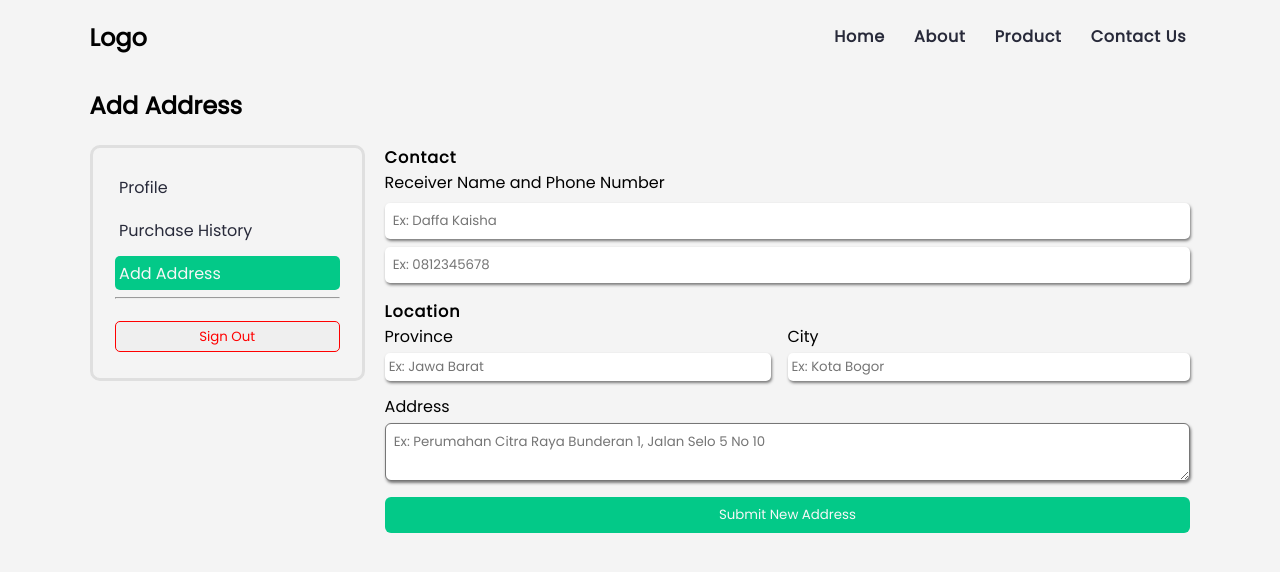
After one commit to VannWasHere/u-toys, a PHP site: page /addAddress.php in a window 1280 px wide. The commit adds this page. Shown: the top 572 px of the page. Run offline with PHP 8.4, Linux system fonts and the light colour scheme; the visitor is signed in with stand-in values (Sample User, id 1); some libraries are stand-ins or nearby versions.

Commit message:
Add All PHP Files and Update Website

```diff
--- a/account.html
+++ b/account.html
@@ -36,7 +36,7 @@
                 <ul id="account-sidebar">
                     <li><a href="" class="active">Profile</a></li>
                     <li><a href="">Purchase History</a></li>
-                    <li><a href="">Add Address</a></li>
+                    <li><a href="addAddress.php">Add Address</a></li>
                 <hr style="margin-top: 3%;">
                 <button type="button" id="signout-sidebar" onclick="location.href = 'index.html'">Sign Out</button>
                 </ul>
--- /dev/null
+++ b/addAddress.php
@@ -0,0 +1,85 @@
+<?php
+session_start();
+include 'component/not_error.php';
+?>
+
+<!DOCTYPE html>
+<html lang="en">
+<head>
+    <meta charset="UTF-8">
+    <meta http-equiv="X-UA-Compatible" content="IE=edge">
+    <meta name="viewport" content="width=device-width, initial-scale=1.0">
+    <title>Template</title>
+
+    <!-- Local CSS -->
+    <link rel="stylesheet" href="css/addAddress.css">
+</head>
+<body>
+
+<?php
+
+include 'component/navigation_bar.php';
+
+?>
+
+    <div class="account-page-container">
+
+        <h2 style="margin-top: 3%; margin-bottom: 2%;">Add Address</h2>
+        <div class="grid-container">
+
+            <!-- First Flex -->
+            <div class="account-page-sidebar">
+                <ul id="account-sidebar">
+                    <li><a href="">Profile</a></li>
+                    <li><a href="">Purchase History</a></li>
+                    <li><a href="addAddress.html" class="active">Add Address</a></li>
+                <hr style="margin-top: 3%;">
+                <button type="button" id="signout-sidebar" onclick="location.href = 'index.html'">Sign Out</button>
+                </ul>
+            </div>
+
+            <div class="add-address-form">
+                <form action="php/addAddress_process.php" method="post">
+                    <div class="input-container">
+                        <h4 class="h4-title">Contact</h4>
+                        <label for="receiver_contact" class="form-label">Receiver Name and Phone Number</label> <br>
+                        <input type="text" class="address-input" name="receiver_name" placeholder="Ex: Daffa Kaisha" required> <br>
+                        <input type="number" class="address-input" name="receiver_number" placeholder="Ex: 0812345678" required> <br>
+                    </div>
+
+                    <div class="location-form-container">
+                        <h4 class="h4-title">Location</h4>
+                        <div class="location-form-grid">
+                            <!-- Left Grid -->
+                            <div class="left-location-form">
+                                <div class="input-container">
+                                    <label for="" class="form-label">Province</label> <br>
+                                    <input type="text" class="address-input" name="receiver_province" placeholder="Ex: Jawa Barat" required> <br>
+                                </div>
+                            </div>
+
+                            <!-- Right Grid -->
+                            <div class="right-location-form">
+                                <div class="input-container">
+                                    <label for="" class="form-label">City</label> <br>
+                                    <input type="text" class="address-input" name="receiver_city" placeholder="Ex: Kota Bogor" required> <br>
+                                </div>
+                            </div>
+                        </div>
+                        <div class="input-container">
+                            <label for="" class="form-label">Address</label>
+                            <textarea name="receiver_address" id="receiver-address" placeholder="Ex: Perumahan Citra Raya Bunderan 1, Jalan Selo 5 No 10"></textarea>
+                            <input style="display: none;" type="text" name="user_id" value="<?php echo $_SESSION['user_id'];?>" hidden>
+                        </div>
+                    </div>
+                    <button type="submit" id="submit-add-address">Submit New Address</button>
+                </form>
+            </div>
+
+        </div>
+    </div>
+    <!-- Javascript Link -->
+    <script src="https://kit.fontawesome.com/e67bdeab51.js" crossorigin="anonymous"></script>
+    <script src="https://code.jquery.com/jquery-3.6.0.min.js"></script>
+</body>
+</html>
--- /dev/null
+++ b/css/1_account_manage.css
@@ -0,0 +1,8 @@
+.navigation-bar-container {
+    margin-top: 20px;
+}
+
+.grid-container {
+    display: flex;
+    flex-direction: row;
+}
--- /dev/null
+++ b/css/addAddress.css
@@ -0,0 +1,68 @@
+@import url('1_global.css');
+@import url('1_navigaton_bar.css');
+@import url('1_account_manage.css');
+
+body {
+    padding-left: 7%;
+    padding-right: 7%;
+}
+
+.add-address-form {
+    flex: 75%;
+    padding-left: 1.8%;
+    width: 100%;
+}
+
+.address-input {
+    width: 100%;
+    padding: 1%;
+    margin-top: 1%;
+    border-radius: 5px;
+    border: none;
+    -moz-box-shadow: 1px 2px 3px rgba(0,0,0,.5);
+    -webkit-box-shadow: 1px 2px 3px rgba(0,0,0,.5);
+    box-shadow: 1px 2px 3px rgba(0,0,0,.5);
+}
+
+.h4-title {
+    letter-spacing: 1px;
+}
+
+.input-container:not(:nth-child(1)) {
+    margin-top: 1.5%;
+}
+
+.location-form-container {
+    margin-top: 2%;
+}
+
+.location-form-grid {
+    display: grid;
+    grid-template-columns: auto auto;
+    width: 100%;
+}
+
+.left-location-form>.input-container>.address-input {
+    width: 96%;
+}
+
+#receiver-address{
+    width: 100%;
+    margin-top: 0.6%;
+    padding: 1%;
+    border-radius: 6px;
+    -moz-box-shadow: 1px 2px 3px rgba(0,0,0,.5);
+    -webkit-box-shadow: 1px 2px 3px rgba(0,0,0,.5);
+    box-shadow: 1px 2px 3px rgba(0,0,0,.5);
+}
+
+#submit-add-address {
+    cursor: pointer;
+    width: 100%;
+    padding: 1%;
+    margin-top: 1%;
+    border-radius: 6px;
+    border: none;
+    background-color: var(--third-g-color);
+    color: var(--text-color-semi-white);
+}
--- a/index.php
+++ b/index.php
@@ -7,7 +7,6 @@ $loggedIn = isset($_SESSION["login"]) && $_SESSION["login"] === true;
 // Pass the login status to JavaScript
 echo "<script>var isLoggedIn = " . ($loggedIn ? "true" : "false") . ";</script>";
 
-session_destroy();
 ?>
 
 <!DOCTYPE html>
```
Also changed, not shown: 2_adminUAddProduct.php (added, +66 -0 lines), 2_adminUlogin.html (added, +23 -0 lines), component/admin_sidebar.php (added, +17 -0 lines), css/1_admin_page.css (added, +34 -0 lines), css/2_admin_home.css (added, +26 -0 lines), css/2_admin_login.css (added, +42 -0 lines), css/account.css (+5 -12 lines), php/2_adminAddProduct_process.php (added, +49 -0 lines), php/addAddress_process.php (added, +18 -0 lines), images/647232f31d829.jpg (added), images/64723318c0037.jpeg (added).
